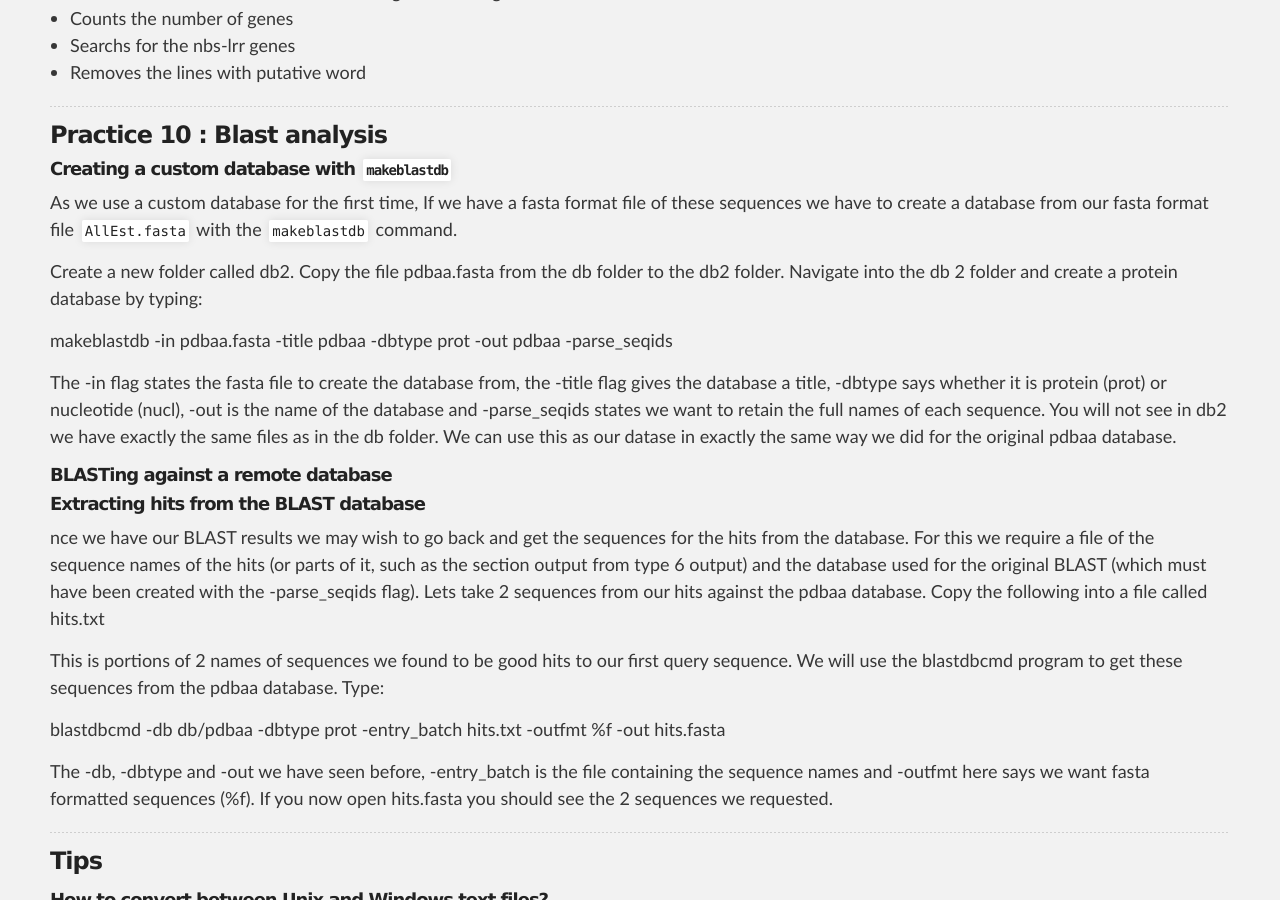
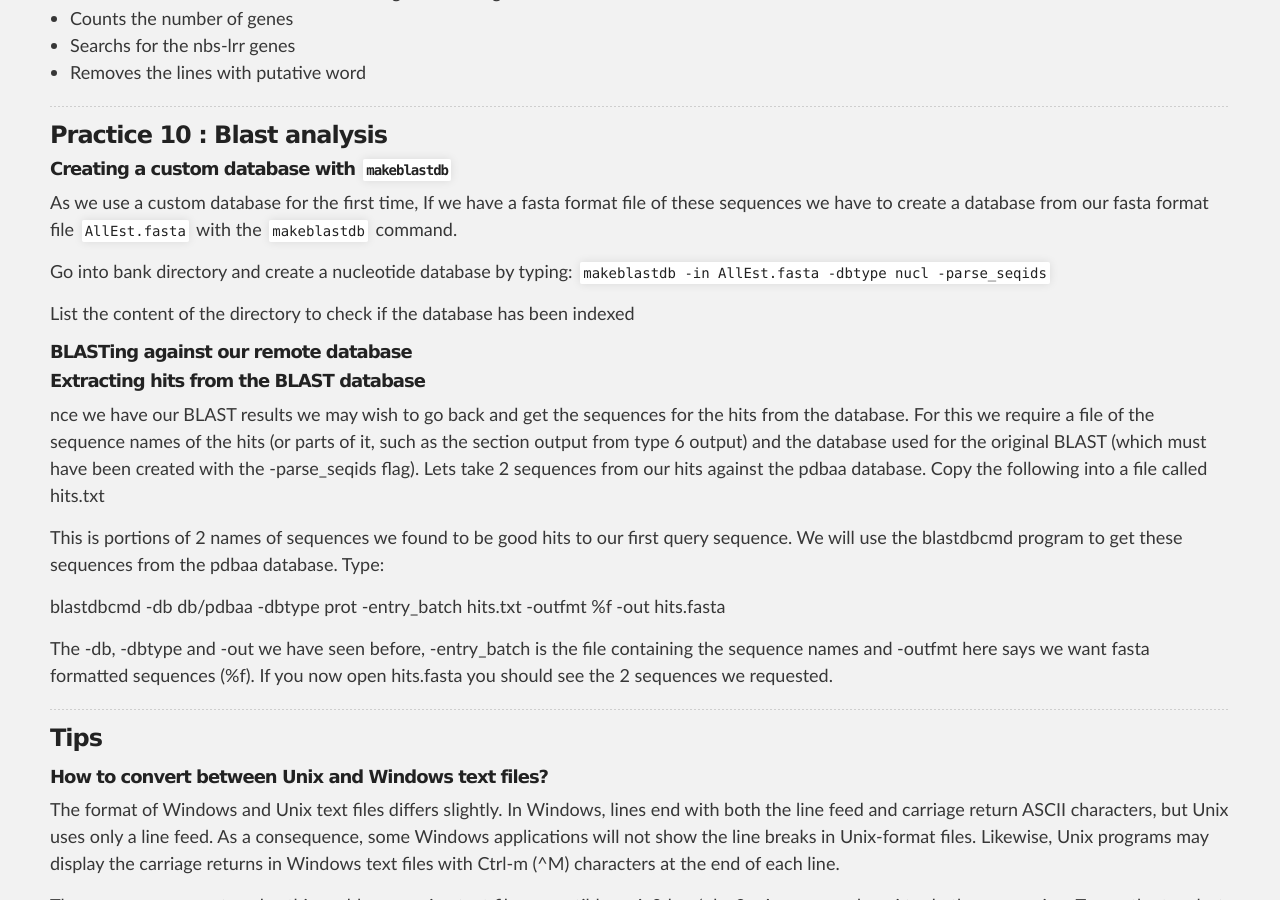
Before and after one commit to SouthGreenPlatform/trainings, a Jekyll site: the page built from _pages/linux/linuxPractice.md, in a window 1280 px wide and 900 px high, scrolled down 6154 px. Built offline with Jekyll 4.4.1, drawn with Linux system fonts in a browser that asks for light colours; nearby versions of some CDN libraries.

Commit message:
Update linuxPractice.md

```diff
--- a/_pages/linux/linuxPractice.md
+++ b/_pages/linux/linuxPractice.md
@@ -232,13 +232,13 @@ compter nb sequences dans fichier fasta
 ##### Creating a custom database with `makeblastdb`
 As we use a custom database for the first time, If we have a fasta format file of these sequences we have to create a database from our fasta format file `AllEst.fasta` with the `makeblastdb` command.
 
-Create a new folder called db2. Copy the file pdbaa.fasta from the db folder to the db2 folder. Navigate into the db 2 folder and create a protein database by typing:
+Go into bank directory and create a nucleotide database by typing:
+`makeblastdb -in AllEst.fasta -dbtype nucl -parse_seqids`
 
-makeblastdb -in pdbaa.fasta -title pdbaa -dbtype prot -out pdbaa -parse_seqids
+List the content of the directory to check if the database has been indexed
 
-The -in flag states the fasta file to create the database from, the -title flag gives the database a title, -dbtype says whether it is protein (prot) or nucleotide (nucl), -out is the name of the database and -parse_seqids states we want to retain the full names of each sequence. You will not see in db2 we have exactly the same files as in the db folder. We can use this as our datase in exactly the same way we did for the original pdbaa database.
+##### BLASTing against our remote database
 
-##### BLASTing against a remote database
 
 ##### Extracting hits from the BLAST database
 
```
